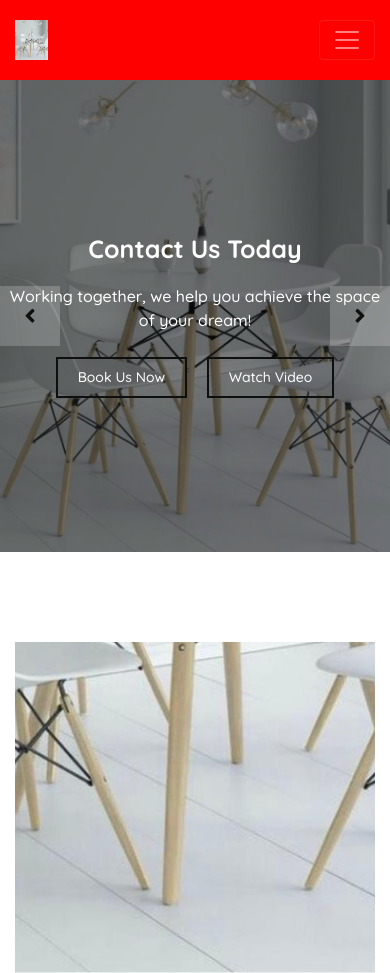
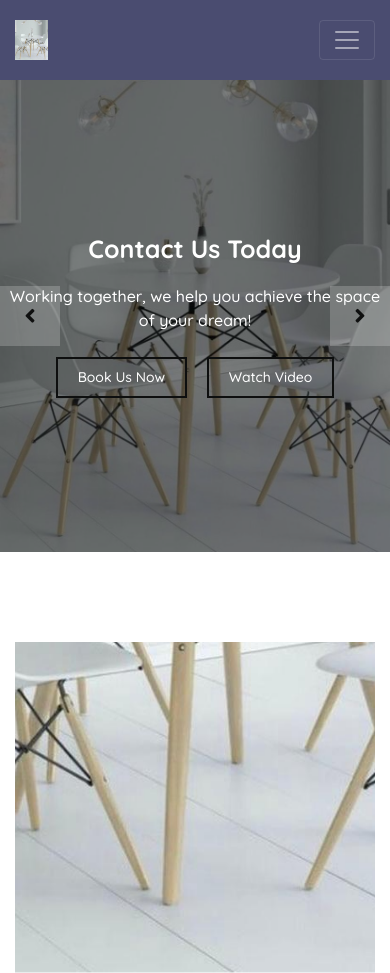
Before and after one commit to moyocodes/pampamdecor, a plain HTML site: page index.html in a window 390 px wide. Shown: the top 973 px of the page. Drawn offline with nearby package versions, Linux system fonts and the light colour scheme.

Commit message:
first commit 1

```diff
--- a/css/style.css
+++ b/css/style.css
@@ -315,7 +315,7 @@ a:focus {
 @media (max-width: 991.98px) {
     .navbar {
         padding: 15px;
-        background: #ff0000 !important;
+        background: #4a4c70 !important;
     }
 
     .navbar a.nav-link {
```
